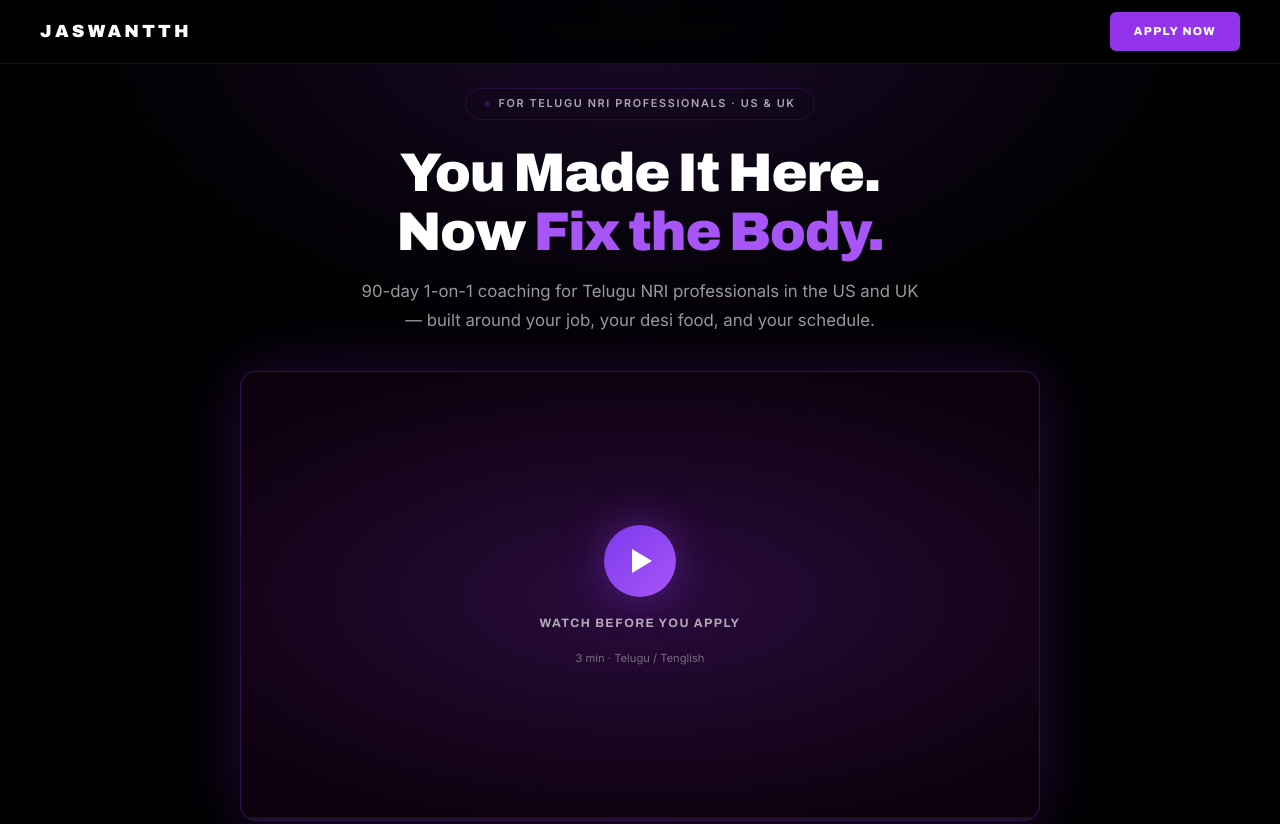
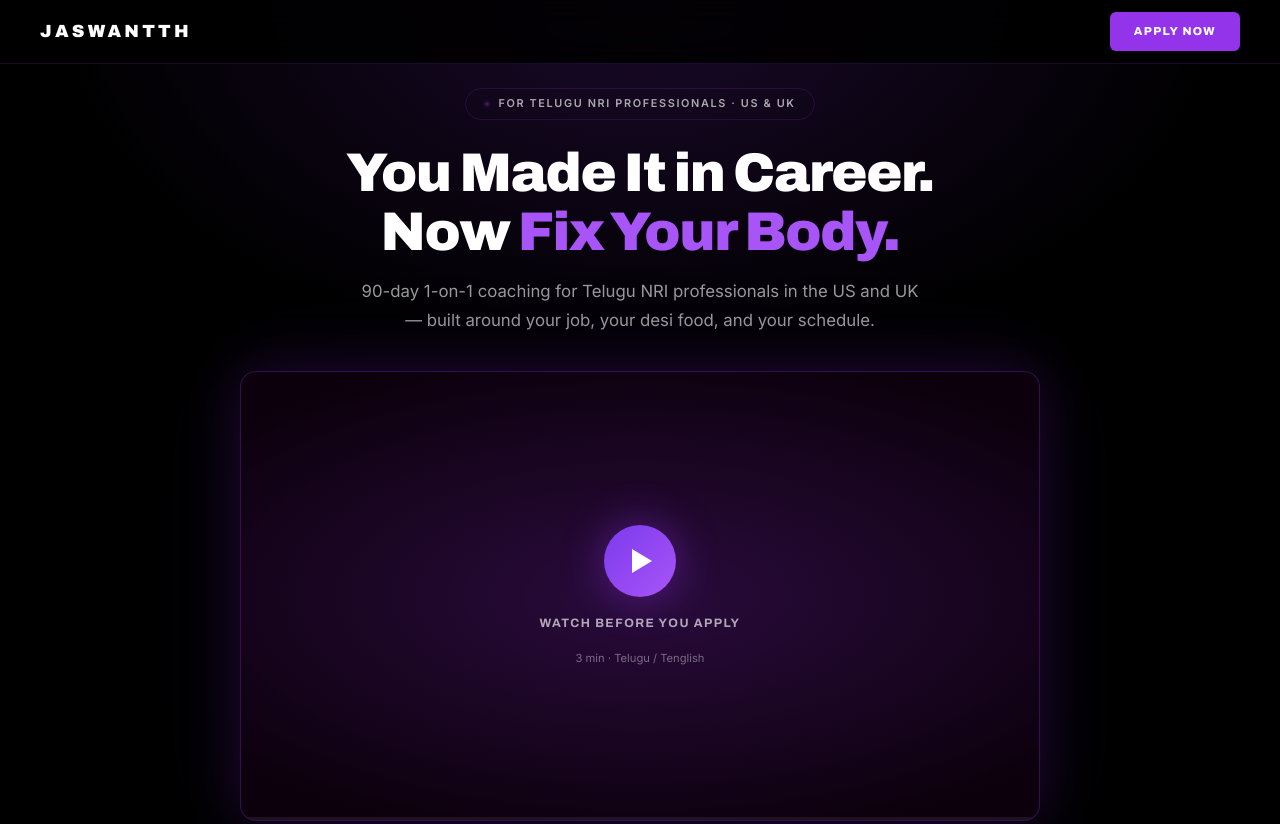
Before and after one commit to likhithsiddhartha30-ops/Jaswantth-s-Landing-Page, a plain HTML site: page index.html in a window 1280 px wide. Shown: the top 824 px of the page. Drawn offline with Linux system fonts and the light colour scheme.

Commit message:
Update hero heading to "You Made It in Career. Now Fix Your Body."
Co-Authored-By: Claude Sonnet 4.6 <noreply@anthropic.com>
Claude-Session: https://claude.ai/code/session_01VYAvPcgcYZZLWhhaWGD5hG

```diff
--- a/index.html
+++ b/index.html
@@ -249,7 +249,7 @@ body {
 <!-- HERO -->
 <section class="hero">
   <div class="chip"><span class="chip-dot"></span>For Telugu NRI Professionals · US &amp; UK</div>
-  <h1 class="h1">You Made It Here.<br>Now <em>Fix the Body.</em></h1>
+  <h1 class="h1">You Made It in Career.<br>Now <em>Fix Your Body.</em></h1>
   <p class="hero-sub">90-day 1-on-1 coaching for Telugu NRI professionals in the US and UK — built around your job, your desi food, and your schedule.</p>
   <div class="vsl-wrap">
     <div class="vsl" id="vsl" onclick="toggleVSL()">
```
